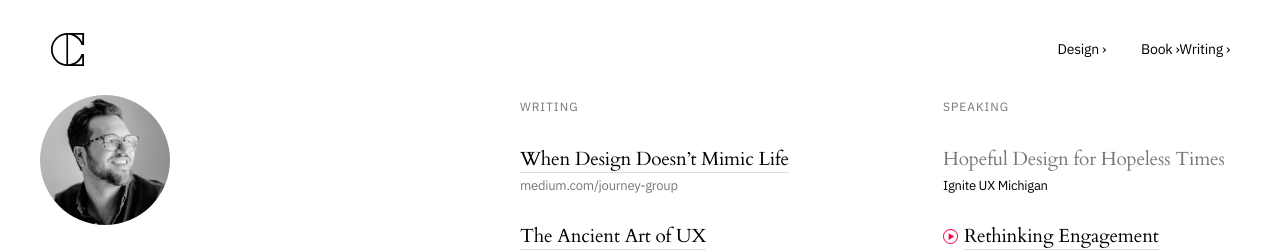
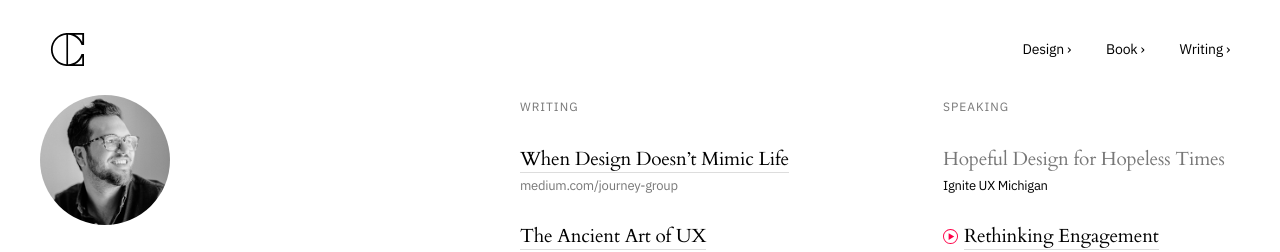
Before and after one commit to jeremydcherry/jeremydcherry.github.io, a Jekyll site: the page built from index.md, in a window 1280 px wide. Shown: the top 252 px of the page. Built offline with Jekyll 4.4.1, drawn with Linux system fonts in a browser that asks for light colours.

Commit message:
Nav update

```diff
--- a/_includes/nav.html
+++ b/_includes/nav.html
@@ -4,7 +4,7 @@
 			<a href="/" class="home-link"><img src="/images/icon_jdc.svg" class="mark"></a>
 		</div>
 		<div class="column nav-right">
-	    	<a href="https://dribbble.com/jeremydcherry" class="first">Design &rsaquo;</a><a href="https://hopeful.design" class="nav">Book &rsaquo;</a><a href="https://medium.com/@jeremydcherry" class="first">Writing &rsaquo;</a>
+	    	<a href="https://dribbble.com/jeremydcherry" class="first">Design &rsaquo;</a><a href="https://hopeful.design" class="nav">Book &rsaquo;</a><a href="https://medium.com/@jeremydcherry" class="nav">Writing &rsaquo;</a>
 	  	</div>
 	</div>
 </header>
```
